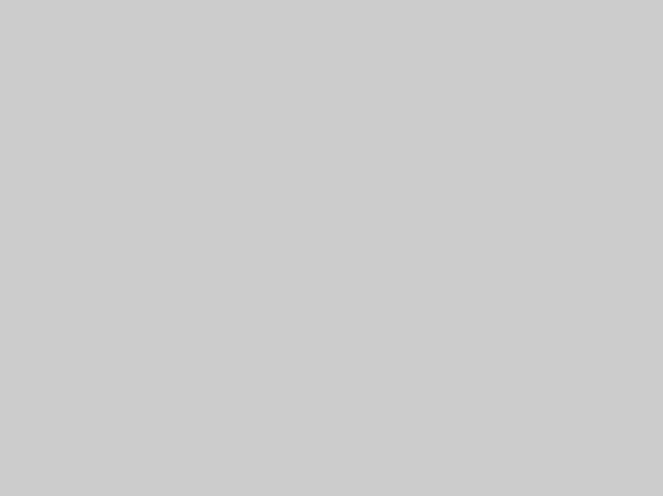
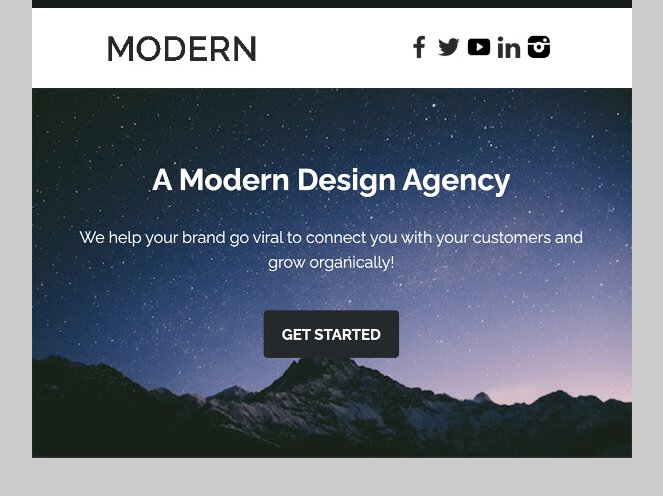
Before and after one commit to stephorc/modern-html-email-template, a plain HTML site: page index.html in a window 1280 px wide. Shown: the whole page, without its empty margins (308-971 px from the left). Drawn offline with Linux system fonts and the light colour scheme.

Commit message:
Added layout and styling to logo and banner sections in index.html.

```diff
--- a/index.html
+++ b/index.html
@@ -21,11 +21,93 @@
       img {
         padding: 0;
       }
+      .wrapper {
+        width: 100%;
+        table-layout: fixed;
+        background-color: #cccccc;
+        padding-bottom: 60px;
+      }
+      .main {
+        background-color: #ffffff;
+        margin: 0 auto;
+        width: 100%;
+        max-width: 600px;
+        border-spacing: 0;
+        font-family: sans-serif;
+        color: #171a1b;
+      }
+      .two-columns {
+        text-align: center;
+        font-size: 0;
+      }
+      .two-columns .column {
+        width: 100%;
+        max-width: 300px;
+        display: inline-block;
+        vertical-align: top;
+        text-align: center;
+      }
     </style>
   </head>
   <body>
     <center class="wrapper">
-      <table class="main" width="100%"></table>
+      <table class="main" width="100%">
+        <!-- Top Border -->
+        <tr>
+          <td height="8" style="background-color: #171a1b;"></td>
+        </tr>
+        <!-- Logo Section -->
+        <tr>
+          <td style="padding: 14px 0 4px;">
+            <table width="100%">
+              <tr>
+                <td class="two-columns">
+                  <!-- Logo -->
+                  <table class="column">
+                    <tr>
+                      <td style="padding: 0 62px 10px;">
+                        <a href="https://github.com/stephorc/modern-html-email-template">
+                          <img src="images/modern.jpg" alt="Modern" title="Modern" width="180">
+                        </a>
+                      </td>
+                    </tr>
+                  </table>
+                  <!-- Social Icons -->
+                  <table class="column">
+                    <tr>
+                      <td style="padding: 10px 72px;">
+                        <a href="#">
+                          <img src="images/black-facebook.png" alt="Fackbook" title="Fackbook" width="30">
+                        </a>
+                        <a href="#">
+                          <img src="images/black-twitter.png" alt="Twitter" title="Twitter" width="30">
+                        </a>
+                        <a href="#">
+                          <img src="images/black-youtube.png" alt="YouTube" title="YouTube" width="30">
+                        </a>
+                        <a href="#">
+                          <img src="images/black-linkedin.png" alt="LinkedIn" title="LinkedIn" width="30">
+                        </a>
+                        <a href="#">
+                          <img src="images/black-instagram.png" alt="Instagram" title="Instagram" width="30">
+                        </a>
+                      </td>
+                    </tr>
+                  </table>
+                </td>
+              </tr>
+            </table>
+          </td>
+        </tr>
+        <!-- Banner Image -->
+        <tr>
+          <td>
+            <a href="#">
+              <img src="images/banner.jpg" alt="A Modern Design Agency" title="Get Started" width="600" style="max-width: 100%;">
+            </a>
+          </td>
+        </tr>
+      </table>
     </center>
   </body>
 </html>
```
